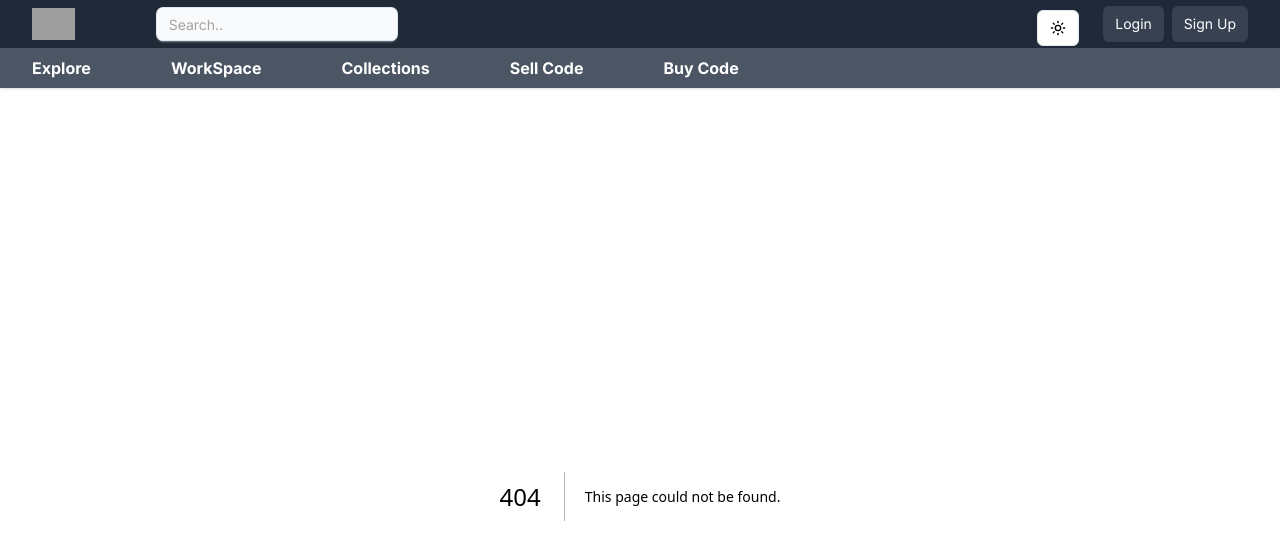
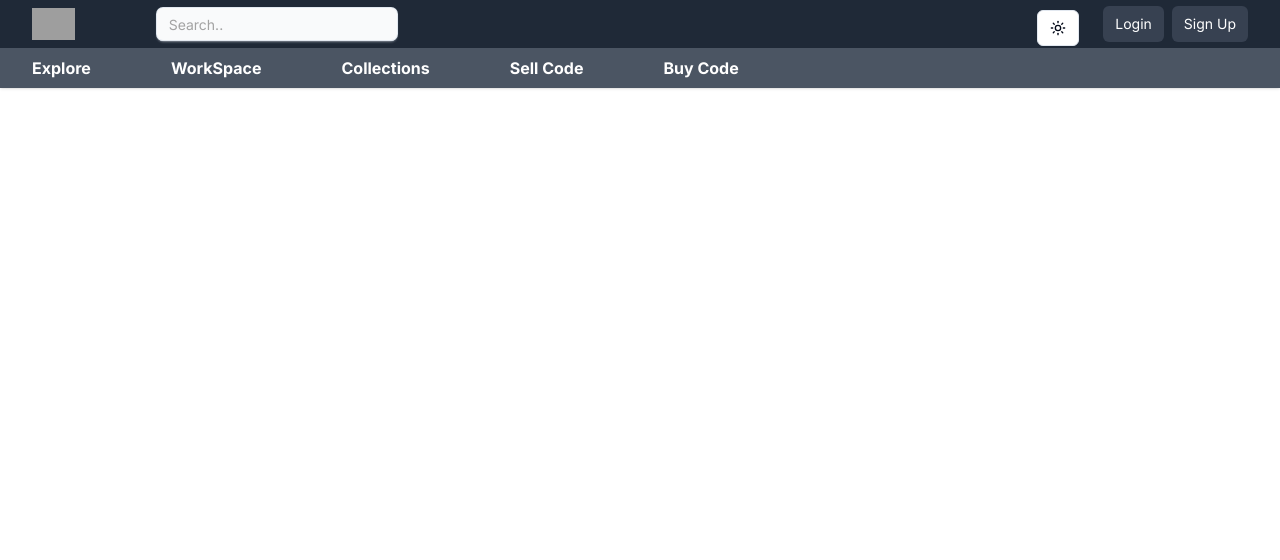
Before and after one commit to navneet9971/website-sell, a Next.js app in the folder frontend/: page /navbar in a window 1280 px wide. Before the commit this address had no page. Shown: the top 560 px of the page. Built offline with nearby package versions, Linux system fonts and the light colour scheme; no server answers; grey boxes are pictures that could not be loaded.

Commit message:
auth nav is done

```diff
--- a/frontend/app/layout.js
+++ b/frontend/app/layout.js
@@ -1,11 +1,12 @@
 import { Inter } from "next/font/google";
 import "./globals.css";
 import { ThemeProvider } from "@/components/Themeprovider";
-import Navbar from "@/components/ui/Navbar";
+
 import { ToastContainer } from 'react-toastify'
 import 'react-toastify/dist/ReactToastify.css'
 import SecondNavbar from "@/components/ui/SecondNavbar";
 import { ClerkProvider } from "@clerk/nextjs";
+import NavbarPage from "./navbar/page";
 
 const inter = Inter({ subsets: ["latin"] });
 
@@ -25,7 +26,7 @@ export default function RootLayout({ children }) {
             enableSystem
             disableTransitionOnChange
           >
-         <Navbar />
+        <NavbarPage />
          <SecondNavbar />
          <div className="mt-24">
          <ToastContainer />
--- /dev/null
+++ b/frontend/app/navbar/page.jsx
@@ -0,0 +1,19 @@
+import Navbar from '@/components/ui/Navbar'
+import React from 'react'
+
+import { auth, currentUser } from "@clerk/nextjs/server";
+
+const NavbarPage = async () => {
+ const { userId } = auth();
+ console.log(userId)
+
+ const user = await currentUser()
+console.log(user)
+
+
+  return (
+ <Navbar />
+  )
+}
+
+export default NavbarPage
```
